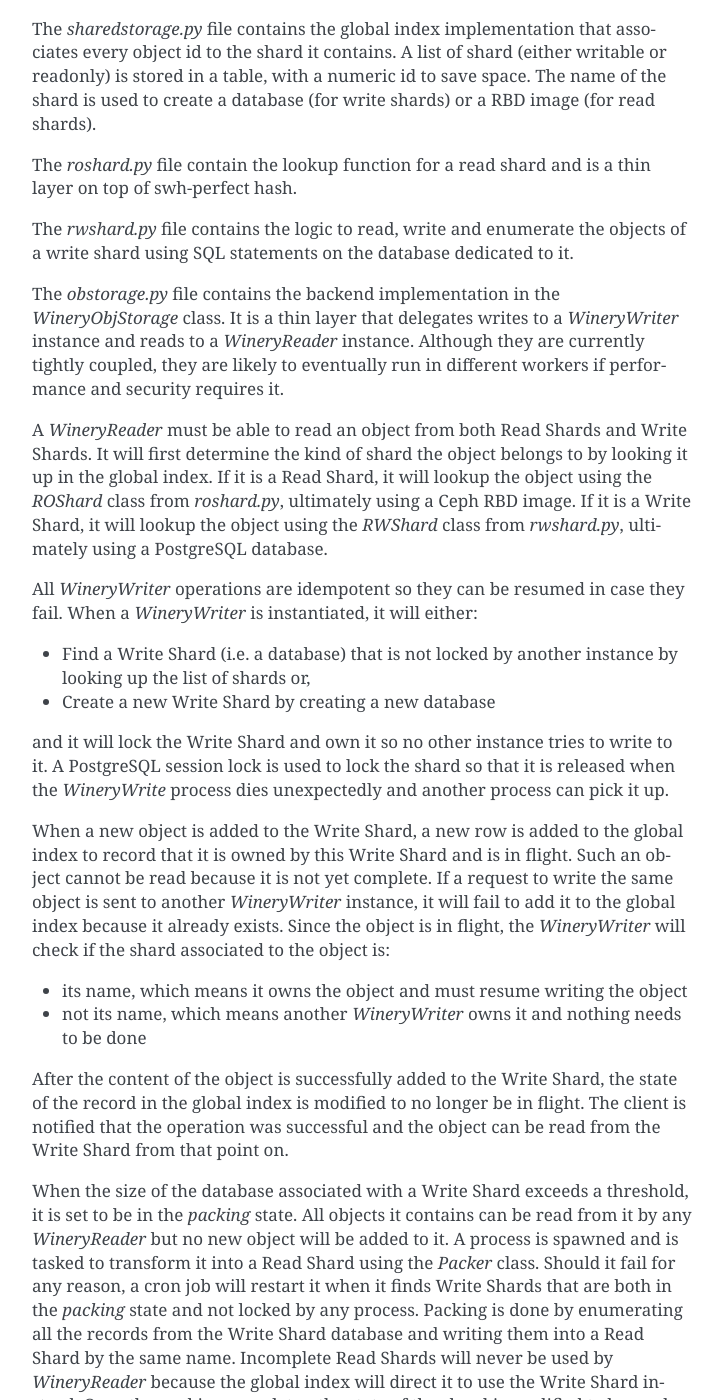
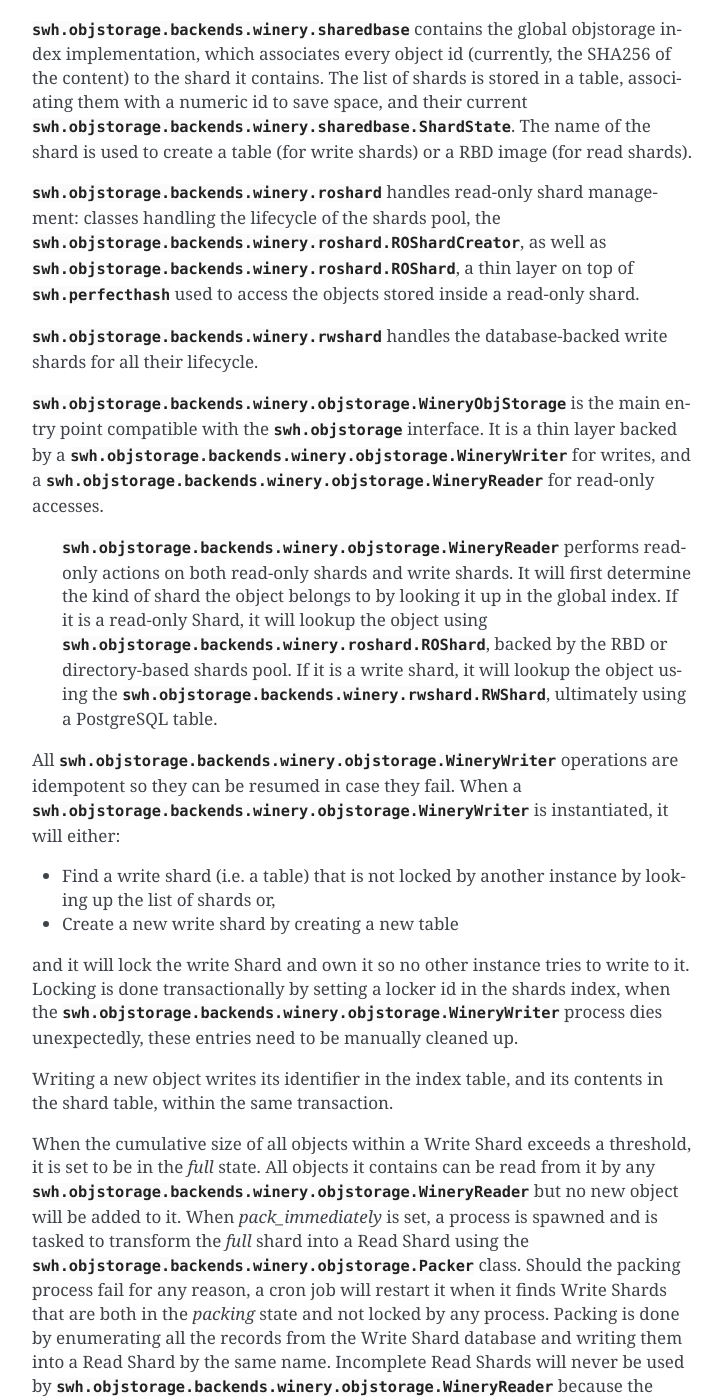
Before and after one commit to SoftwareHeritage/swh-objstorage, a Sphinx documentation site: the page built from docs/winery.rst, in a window 1280 px wide and 1400 px high, scrolled down 703 px. Shown: the whole window, without its empty margins (388-1111 px from the left). Built offline with Sphinx 7.4.7, drawn with Linux system fonts in a browser that asks for light colours; some of the changed text lies outside the part shown.

Commit message:
winery: bring documentation up to date with respect to the reality of the code

```diff
--- a/docs/winery.rst
+++ b/docs/winery.rst
@@ -17,28 +17,148 @@
 Implementation notes
 --------------------
 
-The `sharedstorage.py` file contains the global index implementation that associates every object id to the shard it contains. A list of shard (either writable or readonly) is stored in a table, with a numeric id to save space. The name of the shard is used to create a database (for write shards) or a RBD image (for read shards).
+:py:mod:`swh.objstorage.backends.winery.sharedbase` contains the global objstorage index implementation, which associates every object id  (currently, the SHA256 of the content) to the shard it contains. The list of shards is stored in a table, associating them with a numeric id to save space, and their current :py:class:`swh.objstorage.backends.winery.sharedbase.ShardState`. The name of the shard is used to create a table (for write shards) or a RBD image (for read shards).
 
-The `roshard.py` file contain the lookup function for a read shard and is a thin layer on top of swh-perfect hash.
+:py:mod:`swh.objstorage.backends.winery.roshard` handles read-only shard management: classes handling the lifecycle of the shards pool, the :py:class:`swh.objstorage.backends.winery.roshard.ROShardCreator`, as well as :py:class:`swh.objstorage.backends.winery.roshard.ROShard`, a thin layer on top of :py:mod:`swh.perfecthash` used to access the objects stored inside a read-only shard.
 
-The `rwshard.py` file contains the logic to read, write and enumerate the objects of a write shard using SQL statements on the database dedicated to it.
+:py:mod:`swh.objstorage.backends.winery.rwshard` handles the database-backed write shards for all their lifecycle.
 
-The `obstorage.py` file contains the backend implementation in the `WineryObjStorage` class. It is a thin layer that delegates writes to a `WineryWriter` instance and reads to a `WineryReader` instance. Although they are currently tightly coupled, they are likely to eventually run in different workers if performance and security requires it.
+:py:class:`swh.objstorage.backends.winery.objstorage.WineryObjStorage` is the main entry point compatible with the :py:mod:`swh.objstorage` interface. It is a thin layer backed by a :py:class:`swh.objstorage.backends.winery.objstorage.WineryWriter` for writes, and a :py:class:`swh.objstorage.backends.winery.objstorage.WineryReader` for read-only accesses.
 
-A `WineryReader` must be able to read an object from both Read Shards and Write Shards. It will first determine the kind of shard the object belongs to by looking it up in the global index. If it is a Read Shard, it will lookup the object using the `ROShard` class from `roshard.py`, ultimately using a Ceph RBD image.  If it is a Write Shard, it will lookup the object using the `RWShard` class from `rwshard.py`, ultimately using a PostgreSQL database.
+ :py:class:`swh.objstorage.backends.winery.objstorage.WineryReader` performs read-only actions on both read-only shards and write shards. It will first determine the kind of shard the object belongs to by looking it up in the global index. If it is a read-only Shard, it will lookup the object using :py:class:`swh.objstorage.backends.winery.roshard.ROShard`, backed by the RBD or directory-based shards pool. If it is a write shard, it will lookup the object using the :py:class:`swh.objstorage.backends.winery.rwshard.RWShard`, ultimately using a PostgreSQL table.
 
-All `WineryWriter` operations are idempotent so they can be resumed in case they fail. When a `WineryWriter` is instantiated, it will either:
+All :py:class:`swh.objstorage.backends.winery.objstorage.WineryWriter` operations are idempotent so they can be resumed in case they fail. When a :py:class:`swh.objstorage.backends.winery.objstorage.WineryWriter` is instantiated, it will either:
 
-* Find a Write Shard (i.e. a database) that is not locked by another instance by looking up the list of shards or,
-* Create a new Write Shard by creating a new database
+* Find a write shard (i.e. a table) that is not locked by another instance by looking up the list of shards or,
+* Create a new write shard by creating a new table
 
-and it will lock the Write Shard and own it so no other instance tries to write to it. A PostgreSQL session lock is used to lock the shard so that it is released when the `WineryWrite` process dies unexpectedly and another process can pick it up.
+and it will lock the write Shard and own it so no other instance tries to write to it. Locking is done transactionally by setting a locker id in the shards index, when the :py:class:`swh.objstorage.backends.winery.objstorage.WineryWriter` process dies unexpectedly, these entries need to be manually cleaned up.
 
-When a new object is added to the Write Shard, a new row is added to the global index to record that it is owned by this Write Shard and is in flight. Such an object cannot be read because it is not yet complete. If a request to write the same object is sent to another `WineryWriter` instance, it will fail to add it to the global index because it already exists. Since the object is in flight, the `WineryWriter` will check if the shard associated to the object is:
+Writing a new object writes its identifier in the index table, and its contents in the shard table, within the same transaction.
 
-* its name, which means it owns the object and must resume writing the object
-* not its name, which means another `WineryWriter` owns it and nothing needs to be done
+When the cumulative size of all objects within a Write Shard exceeds a threshold, it is set to be in the `full` state. All objects it contains can be read from it by any :py:class:`swh.objstorage.backends.winery.objstorage.WineryReader` but no new object will be added to it. When `pack_immediately` is set, a process is spawned and is tasked to transform the `full` shard into a Read Shard using the :py:class:`swh.objstorage.backends.winery.objstorage.Packer` class. Should the packing process fail for any reason, a cron job will restart it when it finds Write Shards that are both in the `packing` state and not locked by any process. Packing is done by enumerating all the records from the Write Shard database and writing them into a Read Shard by the same name. Incomplete Read Shards will never be used by :py:class:`swh.objstorage.backends.winery.objstorage.WineryReader` because the global index will direct it to use the Write Shard instead. Once the packing completes, the state of the shard is modified to be `packed`, and from that point on the :py:class:`swh.objstorage.backends.winery.objstorage.WineryReader` will only use the Read Shard to find the objects it contains. If `clean_immediately` is set, the table containing the Write Shard is then destroyed because it is no longer useful and the process terminates on success.
 
-After the content of the object is successfully added to the Write Shard, the state of the record in the global index is modified to no longer be in flight. The client is notified that the operation was successful and the object can be read from the Write Shard from that point on.
 
-When the size of the database associated with a Write Shard exceeds a threshold, it is set to be in the `packing` state. All objects it contains can be read from it by any `WineryReader` but no new object will be added to it. A process is spawned and is tasked to transform it into a Read Shard using the `Packer` class. Should it fail for any reason, a cron job will restart it when it finds Write Shards that are both in the `packing` state and not locked by any process. Packing is done by enumerating all the records from the Write Shard database and writing them into a Read Shard by the same name. Incomplete Read Shards will never be used by `WineryReader` because the global index will direct it to use the Write Shard instead. Once the packing completes, the state of the shard is modified to be readonly and from that point on the `WineryReader` will only use the Read Shard to find the objects it contains. The database containing the Write Shard is then destroyed because it is no longer useful and the process terminates on success.
+Distributed mode
+----------------
+
+In distributed mode, `Winery` is deployed as a few separate components that synchronize each other using the shared database:
+
+* read-only instances provide access, in read-only mode, to both read-only shards, and shards that are currently being written to
+
+* writer instances each hold one of the write tables locked, and write objects to them
+
+* the shard packer `swh objstorage winery packer` handles the packing process asynchronously (outside of the `WineryWriter` process):
+
+  * when a shard becomes `full`, it gets locked by the packer, and moved to the `packing` state
+
+  * the shard file is created (when `create_images` is set) or waited for (if the management is delegated to the shard manager)
+
+  * when the shard file is available, the shard gets packed
+
+  * once the packing is done, the shard is moved to the `packed` state
+
+  * if `clean_immediately` is set, the write shard is immediately removed and the shard moved to the `readonly` state
+
+* the RBD shard manager `swh objstorage winery rbd` handles the management of RBD images:
+
+  * all known `readonly` shards are mapped immediately
+
+  * (if `manage_rw_images` is set) when a `standby` or `writing` shard appears, a new RBD image is provisioned in the Ceph cluster, and mapped read-write
+
+  * when a shard packing completes (and a shard status becomes one of `packed`, `cleaning` or `readonly`), the image is mapped (or remapped) read-only.
+
+  * every time a shard is mapped read-only on a given host, that fact is recorded in a database column
+
+* the RW shard cleaner `swh objstorage winery rw-shard-cleaner` performs clean up of the `packed` read-write shards, as soon as they are recorded as mapped on enough (`--min-mapped-hosts`) hosts. They get locked in the `cleaning` state, the database cleanup is performed, then the shard gets moved in the final `readonly` state.
+
+
+Configuration
+-------------
+
+`Winery` uses a structured configuration schema::
+
+  objstorage:
+    cls: winery
+
+    # boolean (false (default): allow writes, true: only allow reads)
+    readonly: false
+
+    # Shards-related settings
+    shards:
+      # integer: threshold in bytes above which shards get packed. Can be
+      # overflowed by the max allowed object size.
+      max_size: 100_000_000_000
+
+      # float: timeout in seconds after which idle read-write shards get
+      # released by the winery writer process
+      rw_idle_timeout: 300
+
+    # Shared database settings
+    database:
+      # string: PostgreSQL connection string for the object index and read-write
+      # shards
+      db: winery
+
+      # string: PostgreSQL application name for connections (unset by default)
+      application_name: null
+
+    # Shards pool settings
+    shards_pool:
+      ## Settings for the RBD shards pool
+      type: rbd
+
+      # Ceph pool name for RBD metadata (default: shards)
+      pool_name: shards
+
+      # Ceph pool name for RBD data (default: constructed as
+      # `{pool_name}-data`). This is the pool where erasure-coding should be set,
+      # if required.
+      data_pool_name: null
+
+      # Use sudo to perform image management (default: true. Can be set to false
+      # if packer.create_images is false and the rbd image manager is deployed
+      # as root)
+      use_sudo: true
+
+      # Options passed to `rbd image map` (default: empty string)
+      map_options: ""
+
+      # Image features unsupported by the RBD kernel module. E.g.
+      # exclusive-lock, object-map and fast-diff, for Linux kernels older than 5.3
+      image_features_unsupported: []
+
+      ## Settings for the directory shards pool
+      # Shards are stored in `{base_directory}/{pool_name}`
+      type: directory
+      base_directory: /srv/winery/pool
+      pool_name: shards
+
+    # Optional throttler configuration, leave unset to disable throttling
+    throttler:
+      # string: PostgreSQL connection string for the throttler database. Can be
+      # shared with (and defaults to) the main database set in the `database`
+      # section. Must be read-write even for readonly instances.
+      db: winery
+
+      # integer: max read bytes per second
+      max_read_bps: 100_000_000
+
+      # integer: max write bytes per second
+      max_write_bps: 100_000_000
+
+    # Packer-related settings
+    packer:
+      # Whether the winery writer should start packing shards immediately, or
+      # defer to the standalone packer (default: true, the writer launches a
+      # background packer process)
+      pack_immediately: true
+
+      # Whether the packer should create shards in the shard pool, or defer to
+      # the pool manager (default: true, the packer creates images)
+      create_images: true
+
+      # Whether the packer should clean read-write shards from the database
+      # immediately, or defer to the rw shard cleaner (default: true, the packer
+      # cleans read-write shards immediately)
+      clean_immediately: true
```
Also changed, not shown: 1 other file.
